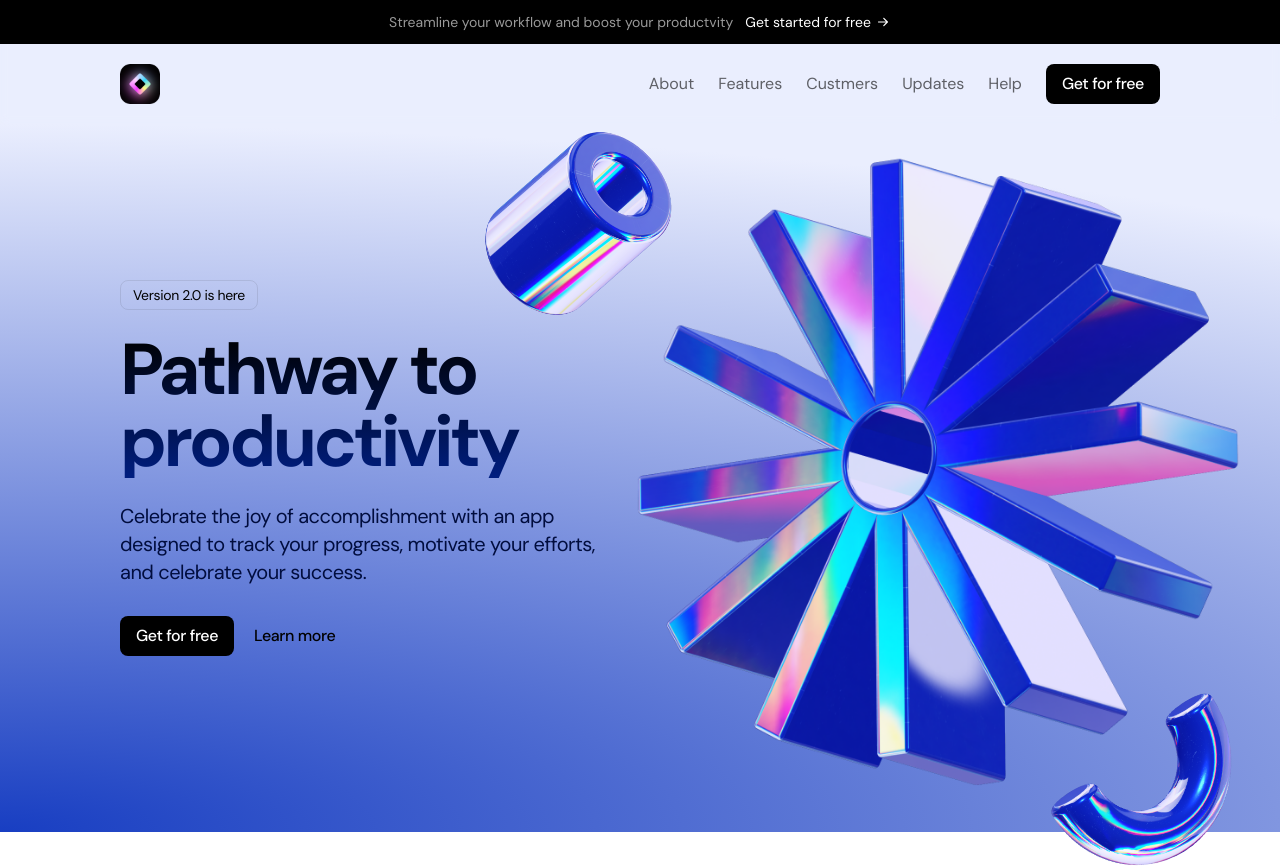
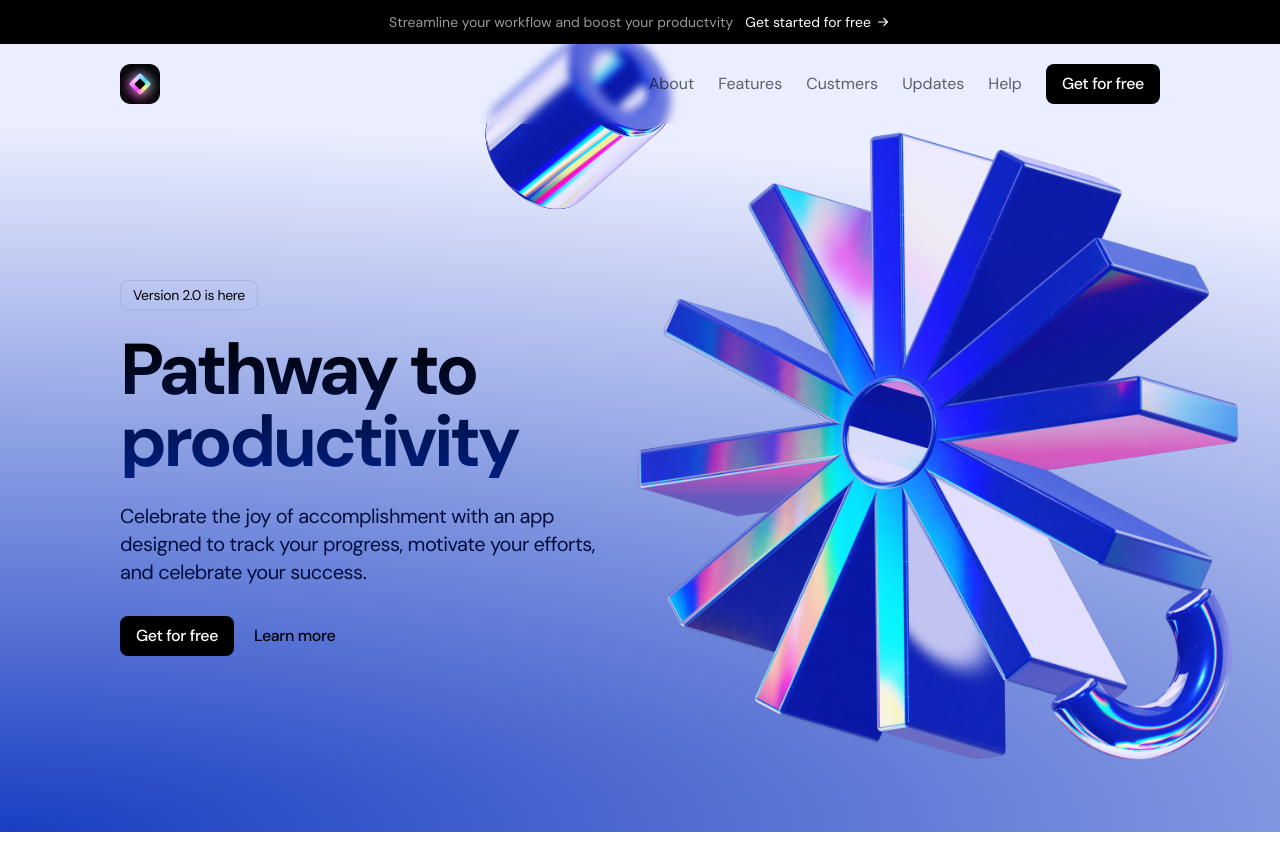
Before and after one commit to harshxraj/saas-landing-nextjs, a Next.js app: page / in a window 1280 px wide. Shown: the top 867 px of the page. Built offline with nearby package versions, Linux system fonts and the light colour scheme.

Commit message:
Hero Animation animation  done

```diff
--- a/src/sections/Hero.tsx
+++ b/src/sections/Hero.tsx
@@ -1,12 +1,24 @@
+"use client";
 import ArrowIcon from "@/assets/arrow-right.svg";
 import cogImage from "@/assets/cog.png";
 import cylinderImage from "@/assets/cylinder.png";
 import noodleImage from "@/assets/noodle.png";
+import { motion, useScroll, useTransform, useMotionValueEvent } from "framer-motion";
 import Image from "next/image";
+import { useRef } from "react";
 
 export const Hero = () => {
+  const heroRef = useRef(null);
+  const { scrollYProgress } = useScroll({
+    target: heroRef,
+    offset: ["start end", "end start"],
+  });
+
+  const translateY = useTransform(scrollYProgress, [0, 1], [150, -150]);
+
   return (
     <section
+      ref={heroRef}
       className="pt-8 pb-20 md:pt-5 md:pb-10 overflow-x-clip"
       style={{ background: "radial-gradient(ellipse 200% 100% at bottom left, #183EC2, #EAEEFE 100%)" }}
     >
@@ -32,23 +44,39 @@ export const Hero = () => {
             </div>
           </div>
           <div className="mt-20 md:mt-0 md:h-[648px] md:flex-1 relative">
-            <Image
-              src={cogImage}
+            <motion.img
+              src={cogImage.src}
               alt="Cog"
               className="md:absolute md:h-full md:w-auto md:max-w-none md:-left-6 lg:left-0"
+              animate={{
+                translateY: [-30, 30],
+              }}
+              transition={{
+                repeat: Infinity,
+                repeatType: "mirror",
+                duration: 3,
+                ease: "easeInOut",
+              }}
             />
-            <Image
-              src={cylinderImage}
+            <motion.img
+              src={cylinderImage.src}
               width={220}
               height={220}
               alt="Cylinder image"
               className="hidden md:block -top-8 -left-32 md:absolute"
+              style={{
+                translateY: translateY,
+              }}
             />
-            <Image
-              src={noodleImage}
+            <motion.img
+              src={noodleImage.src}
               width={220}
               alt="Noodle image"
               className="hidden lg:block top-[524px] left-[448px] absolute rotate-[30deg]"
+              style={{
+                rotate: 30,
+                translateY: translateY,
+              }}
             />
           </div>
         </div>
```
